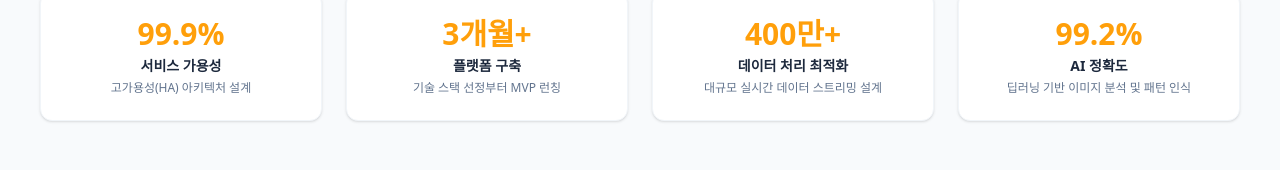
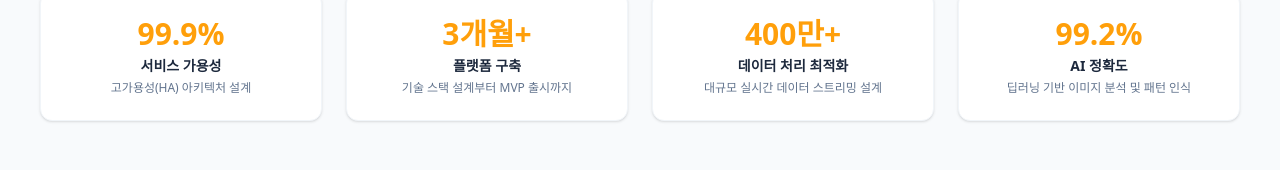
Before and after one commit to rlarua/me.portfolio, a React (Vite) app: page / in a window 1280 px wide. Shown: the part 558-728 px from the top of the page. Built offline with nearby package versions, Linux system fonts and the light colour scheme; a web font is replaced by a local one.

Commit message:
doc: 성과 지표 문구 변경

```diff
--- a/src/App.jsx
+++ b/src/App.jsx
@@ -64,7 +64,7 @@ const App = () => {
   // 주요 성과 통계 데이터
   const stats = [
     { label: "서비스 가용성", value: "99.9%", desc: "고가용성(HA) 아키텍처 설계" },
-    { label: "플랫폼 구축", value: "3개월+", desc: "기술 스택 선정부터 MVP 런칭" },
+    { label: "플랫폼 구축", value: "3개월+", desc: "기술 스택 설계부터 MVP 출시까지" },
     { label: "데이터 처리 최적화", value: "400만+", desc: "대규모 실시간 데이터 스트리밍 설계" },
     { label: "AI 정확도", value: "99.2%", desc: "딥러닝 기반 이미지 분석 및 패턴 인식" },
   ];
```
